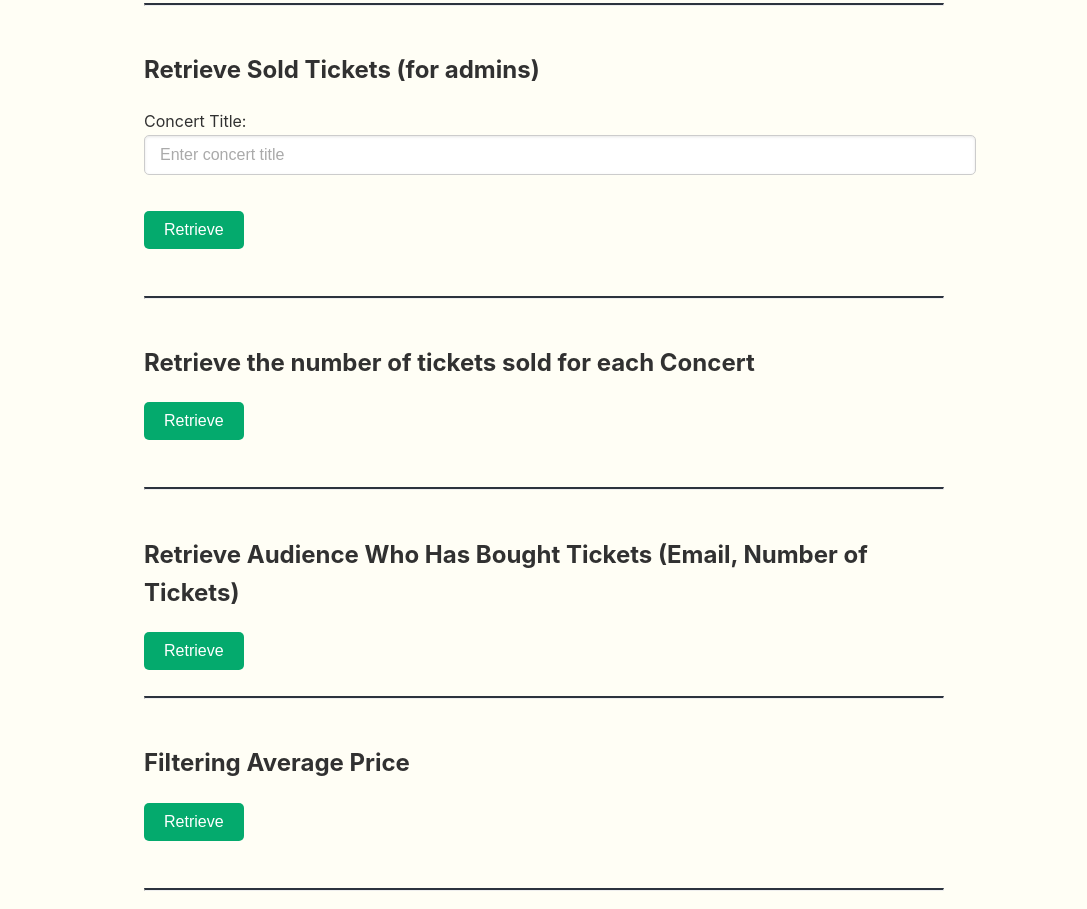
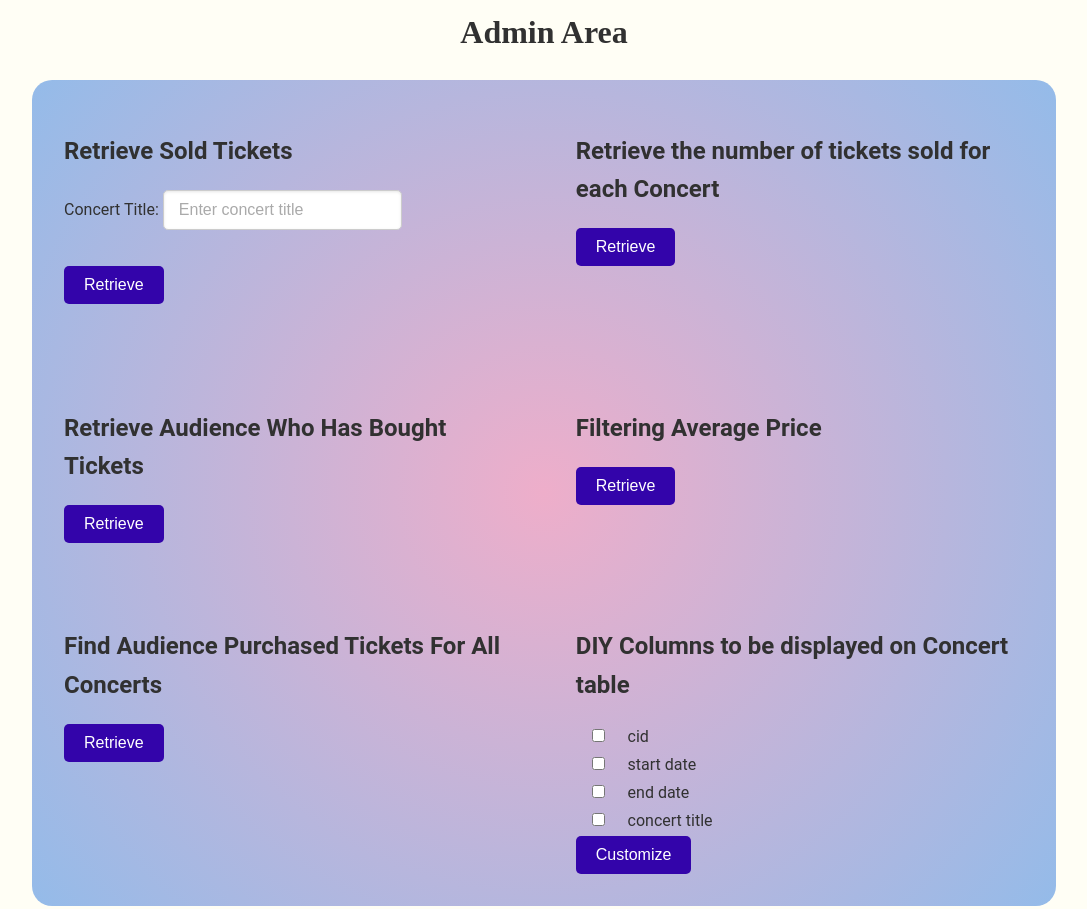
Before and after one commit to Jia7777777/project_R2, a website: page CPSC304_Node_Project-main/public/index.html in a window 1280 px wide. Shown: the part 2592-3501 px from the top of the page, without its empty margins (96-1183 px from the left). Drawn offline with nearby package versions, Linux system fonts and the light colour scheme; no server answers.

Commit message:
Beautify Front-End (Not Yet Finished)

```diff
--- a/CPSC304_Node_Project-main/public/index.html
+++ b/CPSC304_Node_Project-main/public/index.html
@@ -175,54 +175,63 @@
     <div id="updateTPH1ResultMsg"></div>
     <br><hr><br> <!-- ========================================================================= -->
 
-
-    <h2> Retrieve Sold Tickets (for admins) </h2>
+    <!-- Retrieve Logic -->
+    <h1 style="text-align: center; font-family: serif;">Admin Area</h1>
+    <div class="flexRetrieve">
+        <div class="flexContent">
+            <h2> Retrieve Sold Tickets </h2>
             <form id="soldFromTPH">
-        Concert Title: <input type="text" id="concertTitle" placeholder="Enter concert title" required> <br><br>
-        <button type="submit" style="background-color: #04AA6D;"> Retrieve </button> <br>
+                Concert Title: <input style="max-width: fit-content;" type="text" id="concertTitle" placeholder="Enter concert title" required> <br><br>
+                <button type="submit" class="retrieveButton"> Retrieve </button> <br>
             </form>
             <h4 id="soldResultMsg"></h4>
             <div id="listOfUnsoldTickets"></div>
-    <br><hr><br> <!-- ========================================================================= -->
-
+        </div>
+        <div class="flexContent">
             <h2> Retrieve the number of tickets sold for each Concert </h2>
-    <button id="retrieveTheNumberOfTickets" style="background: #04AA6D;"> Retrieve </button> <br>
+            <button id="retrieveTheNumberOfTickets" class="retrieveButton"> Retrieve </button> <br>
             <h4 id="retrieveResultMsg"></h4>
             <div id="listOfTheNumberOfTickets"></div>
-    <br><hr><br> <!-- ========================================================================= -->
+        </div>
 
-    <h2> Retrieve Audience Who Has Bought Tickets (Email, Number of Tickets) </h2>
-    <button id="retrieveAudience" style="background: #04AA6D;"> Retrieve </button> <br>
+        <div class="flexContent">
+            <h2> Retrieve Audience Who Has Bought Tickets </h2>
+            <button id="retrieveAudience" class="retrieveButton"> Retrieve </button> <br>
             <h4 id="retrieveAudienceResultMsg" style="display: none;"></h4>
             <div id="listOfAudience"></div>
-    <br><hr><br> <!-- ========================================================================= -->
+        </div>
 
+        <div class="flexContent">
             <h2> Filtering Average Price </h2>
-    <button id="filterAverage" style="background: #04AA6D;"> Retrieve </button> <br>
+            <button id="filterAverage" class="retrieveButton"> Retrieve </button> <br>
             <h4 id="filterAverageResultMsg"></h4>
             <div id="listOfFilteredAverage"></div>
-    <br><hr><br> <!-- ========================================================================= -->
+        </div>
 
+        <div class="flexContent">
             <h2> Find Audience Purchased Tickets For All Concerts</h2>
-    <button id="join" style="background: #04AA6D;"> Retrieve </button> <br>
+            <button id="join" class="retrieveButton"> Retrieve </button> <br>
             <h4 id="joinResultMsg"></h4>
             <div id="listOfAudienceJoined"></div>
-    <br><hr><br> <!-- ========================================================================= -->
+        </div>
 
-    <h2> DIY your the columns to be displayed on Concert table </h2>
-    <form id="projectionConcert">
+        <div class="flexContent">
+            <h2> DIY Columns to be displayed on Concert table </h2>
+            <form id="projectionConcert" class="DIYForm">
                 <input class="input_checkbox" type="checkbox" value="cid"> cid <br>
                 <input class="input_checkbox" type="checkbox" value="starttime"> start date <br>
                 <input class="input_checkbox" type="checkbox" value="endtime"> end date <br>
                 <input class="input_checkbox" type="checkbox" value="title"> concert title <br>
-
-        <button type="submit" style="margin-bottom: 1rem; background-color: #04AA6D;"> Customize </button> <br>
+                <button type="submit" class="retrieveButton"> Customize </button> <br>
             </form>
             <div id="projectMessage"></div>
             <table id="projectResult">
                 <thead></thead>
                 <tbody></tbody>
             </table>
+        </div>
+
+    </div>
     <!-- ===================================================================================== -->
     <!-- External JavaScript file that contains the functionality/logic for the operations above. -->
     <script src="scripts.js"></script>
--- a/CPSC304_Node_Project-main/public/scripts.js
+++ b/CPSC304_Node_Project-main/public/scripts.js
@@ -171,7 +171,7 @@ async function retrieveSoldSeatNumbers(event) {
     const titleValue = document.getElementById('concertTitle').value;
 
     const response = await fetch('/get-unsold-seatInfo', {
-        method: 'GET',
+        method: 'POST',
         headers: {
             'Content-Type': 'application/json'
         },
@@ -697,7 +697,7 @@ function hideButton(button, list, messageElement) {
     } else {
         messageElement.style.display = 'none';
         button.textContent = 'Retrieve';
-        button.style.background = "#04AA6D";
+        button.style.background = "#3304aa";
         list.innerHTML = '';
         return 1;
     }
--- a/CPSC304_Node_Project-main/public/styles.css
+++ b/CPSC304_Node_Project-main/public/styles.css
@@ -1,8 +1,8 @@
 /* GLOBAL STYLES */
 body {
-    font-family: -apple-system, BlinkMacSystemFont, "Segoe UI", Roboto, "Helvetica Neue", Arial, sans-serif;
-    padding: 40px;
-    max-width: 800px;
+    font-family: Roboto, "Helvetica Neue", Arial, sans-serif;
+    padding: 20px;
+    max-width: 80%;
     margin: auto;
     line-height: 1.6;
     background-color: #fffef5f9;
@@ -100,6 +100,32 @@ input::placeholder, textarea::placeholder {
 
 }
 
+.retrieveButton {
+    background-color: #3304aa;
+    max-width: fit-content;
+
+}
+
+.flexRetrieve {
+    display: grid;
+    grid-template:
+    "a a"
+    "b b"
+    "c c";
+    background: rgb(238,174,202);
+    background: radial-gradient(circle, rgba(238,174,202,1) 0%, rgba(148,187,233,1) 100%);
+    border-radius: 20px;
+}
+
+.flexContent {
+    padding: 2rem;
+}
+
+.DIYForm input {
+    margin-left: 0;
+    padding-left: 0;
+}
+
 @keyframes colorChange {
   0% { color: #FF5733; }    /* Start with an orange color */
   25% { color: #51dadd; }   /* Transition to green */
```
Also changed, not shown: 1 other file. Lines whose indentation alone changed are shown as unchanged.
